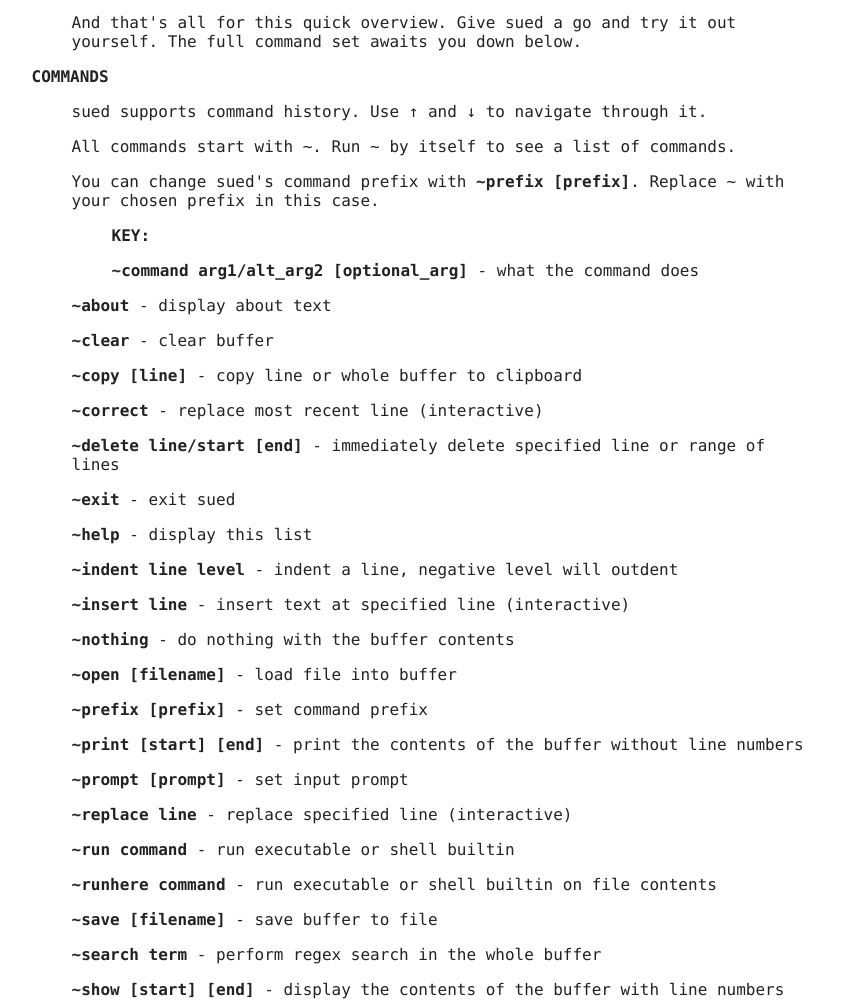
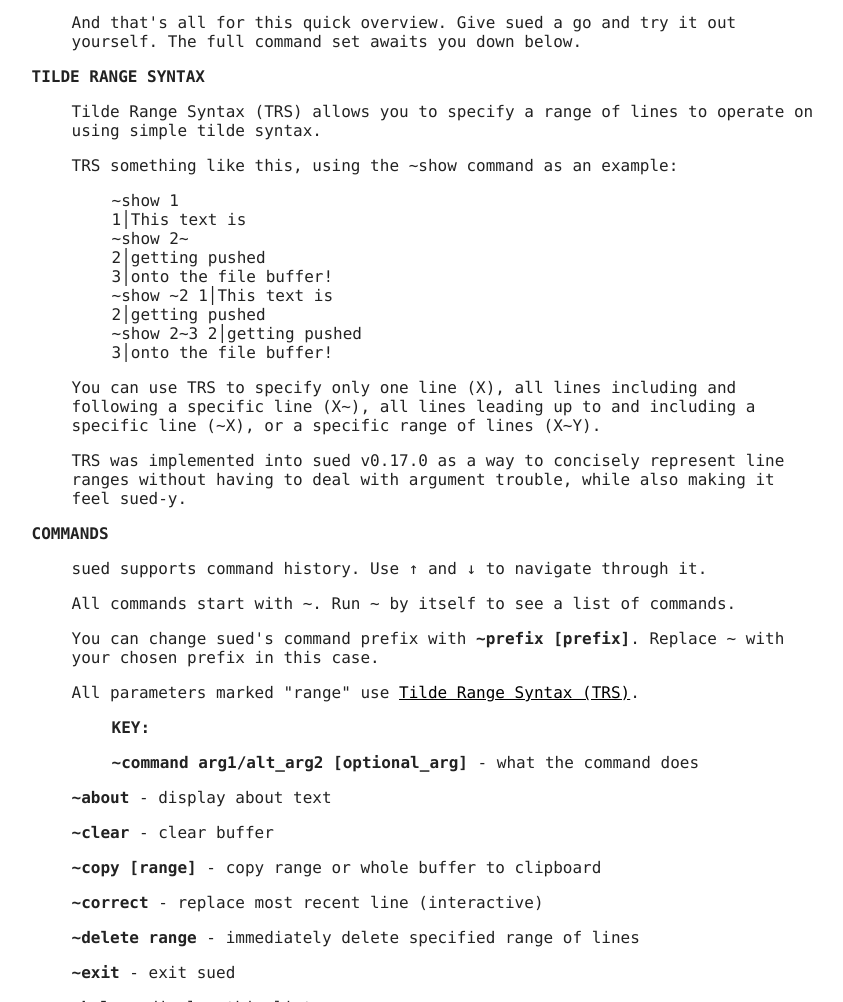
Before and after one commit to AeriaVelocity/sued, a plain HTML site: page docs/index.html in a window 1280 px wide. Shown: the part 1716-2718 px from the top of the page, without its empty margins (214-1057 px from the left). Drawn offline with Linux system fonts and the light colour scheme.

Commit message:
Added bit about TRS to the docs

```diff
--- a/docs/index.html
+++ b/docs/index.html
@@ -90,34 +90,54 @@
         </p></blockquote>
         <p>And that's all for this quick overview. Give sued a go and try it out yourself. The full command set awaits you down below.</p>
 
+        <h1 id="tilde-range-syntax">TILDE RANGE SYNTAX</h1>
+        <p>Tilde Range Syntax (TRS) allows you to specify a range of lines to operate on using simple tilde syntax.</p>
+        <p>TRS something like this, using the ~show command as an example:</p>
+        <blockquote><p>
+            ~show 1 <br>
+            1│This text is <br>
+            ~show 2~ <br>
+            2│getting pushed <br>
+            3│onto the file buffer! <br>
+            ~show ~2
+            1│This text is <br>
+            2│getting pushed <br>
+            ~show 2~3
+            2│getting pushed <br>
+            3│onto the file buffer! <br>
+        </p></blockquote>
+        <p>You can use TRS to specify only one line (X), all lines including and following a specific line (X~), all lines leading up to and including a specific line (~X), or a specific range of lines (X~Y).</p>
+        <p>TRS was implemented into sued v0.17.0 as a way to concisely represent line ranges without having to deal with argument trouble, while also making it feel sued-y.</p>
+
         <h1>COMMANDS</h1>
         <p>sued supports command history. Use ↑ and ↓ to navigate through it.</p>
         <p>All commands start with ~. Run ~ by itself to see a list of commands.</p>
         <p>You can change sued's command prefix with <strong>~prefix [prefix]</strong>. Replace ~ with your chosen prefix in this case.</p>
+        <p>All parameters marked "range" use <a href="#tilde-range-syntax">Tilde Range Syntax (TRS)</a>.</p>
         <blockquote>
             <p><strong>KEY:</strong></p>
             <p><strong>~command arg1/alt_arg2 [optional_arg]</strong> - what the command does</p>
         </blockquote>
         <p><strong>~about</strong> - display about text</p>
         <p><strong>~clear</strong> - clear buffer</p>
-        <p><strong>~copy [line]</strong> - copy line or whole buffer to clipboard</p>
+        <p><strong>~copy [range]</strong> - copy range or whole buffer to clipboard</p>
         <p><strong>~correct</strong> - replace most recent line (interactive)</p>
-        <p><strong>~delete line/start [end]</strong> - immediately delete specified line or range of lines</p>
+        <p><strong>~delete range</strong> - immediately delete specified range of lines</p>
         <p><strong>~exit</strong> - exit sued</p>
         <p><strong>~help</strong> - display this list</p>
-        <p><strong>~indent line level</strong> - indent a line, negative level will outdent</p>
+        <p><strong>~indent range level</strong> - indent a range, negative level will outdent</p>
         <p><strong>~insert line</strong> - insert text at specified line (interactive)</p>
         <p><strong>~nothing</strong> - do nothing with the buffer contents</p>
         <p><strong>~open [filename]</strong> - load file into buffer</p>
         <p><strong>~prefix [prefix]</strong> - set command prefix</p>
-        <p><strong>~print [start] [end]</strong> - print the contents of the buffer without line numbers</p>
+        <p><strong>~print [range]</strong> - print the contents of the buffer without line numbers</p>
         <p><strong>~prompt [prompt]</strong> - set input prompt</p>
         <p><strong>~replace line</strong> - replace specified line (interactive)</p>
         <p><strong>~run command</strong> - run executable or shell builtin</p>
         <p><strong>~runhere command</strong> - run executable or shell builtin on file contents</p>
         <p><strong>~save [filename]</strong> - save buffer to file</p>
         <p><strong>~search term</strong> - perform regex search in the whole buffer</p>
-        <p><strong>~show [start] [end]</strong> - display the contents of the buffer with line numbers</p>
+        <p><strong>~show [range]</strong> - display the contents of the buffer with line numbers</p>
         <p><strong>~substitute line pattern/replacement</strong> - perform regex substitution on the specified line</p>
         <p><strong>~swap source target</strong> - swap two lines</p>
         <p><strong>~write filename</strong> - write buffer to file without storing filename</p>
```
